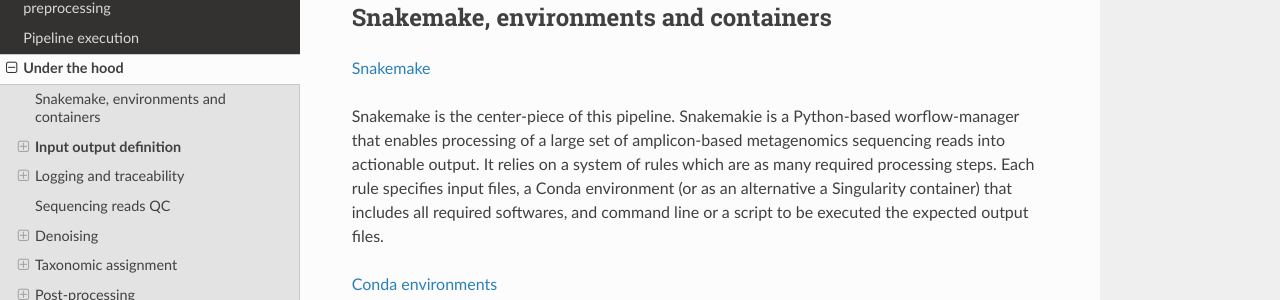
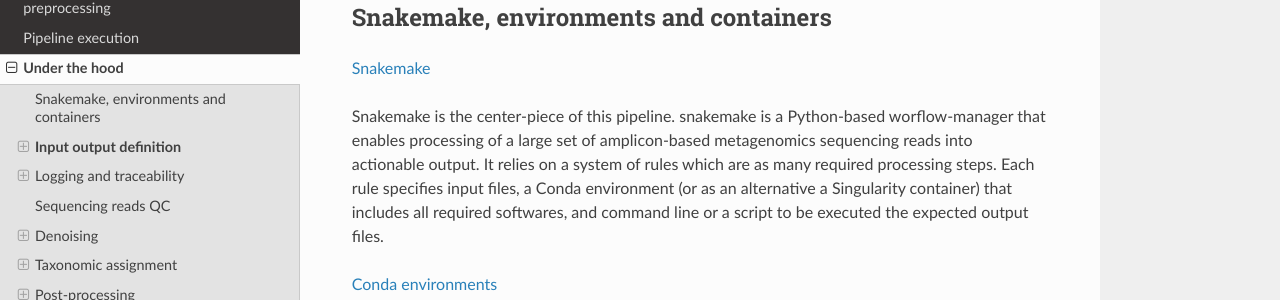
Before and after one commit to metagenlab/zAMP, a Sphinx documentation site: the page built from docs/pages/under_the_hood.rst, in a window 1280 px wide and 900 px high. Shown: the part 159-459 px from the top of the window. Built offline with Sphinx 7.4.7 and the Read the Docs theme 2.0.0, drawn with Linux system fonts in a browser that asks for light colours; pages that are not in the unit, such as notebooks, are missing from menus.

Commit message:
Update under_the_hood.rst

```diff
--- a/docs/pages/under_the_hood.rst
+++ b/docs/pages/under_the_hood.rst
@@ -10,7 +10,7 @@ Snakemake, environments and containers
 
 :github:`Snakemake <rules>`
 
-Snakemake is the center-piece of this pipeline. Snakemakie is a Python-based worflow-manager that enables processing of a large set of amplicon-based metagenomics sequencing reads into actionable output. It relies on a system of rules which are as many required processing steps. Each rule specifies input files, a Conda environment (or as an alternative a Singularity container) that includes all required softwares, and command line or a script to be executed the expected output files.
+Snakemake is the center-piece of this pipeline. snakemake is a Python-based worflow-manager that enables processing of a large set of amplicon-based metagenomics sequencing reads into actionable output. It relies on a system of rules which are as many required processing steps. Each rule specifies input files, a Conda environment (or as an alternative a Singularity container) that includes all required softwares, and command line or a script to be executed the expected output files.
 
 
 
@@ -193,6 +193,7 @@ References
 
 
 .. _`Snakemake`: https://github.com/metagenlab/microbiome16S_pipeline/tree/master/rules
+.. _snakemake : https://snakemake.readthedocs.io/en/stable/tutorial/tutorial.html
 .. _`Conda environments`: https://github.com/metagenlab/microbiome16S_pipeline/tree/master/envs
 .. _`Singularity containers`: https://github.com/metagenlab/microbiome16S_pipeline/tree/master/envs/singularity
 .. _`VSEARCH`: https://github.com/torognes/vsearch/releases
```
